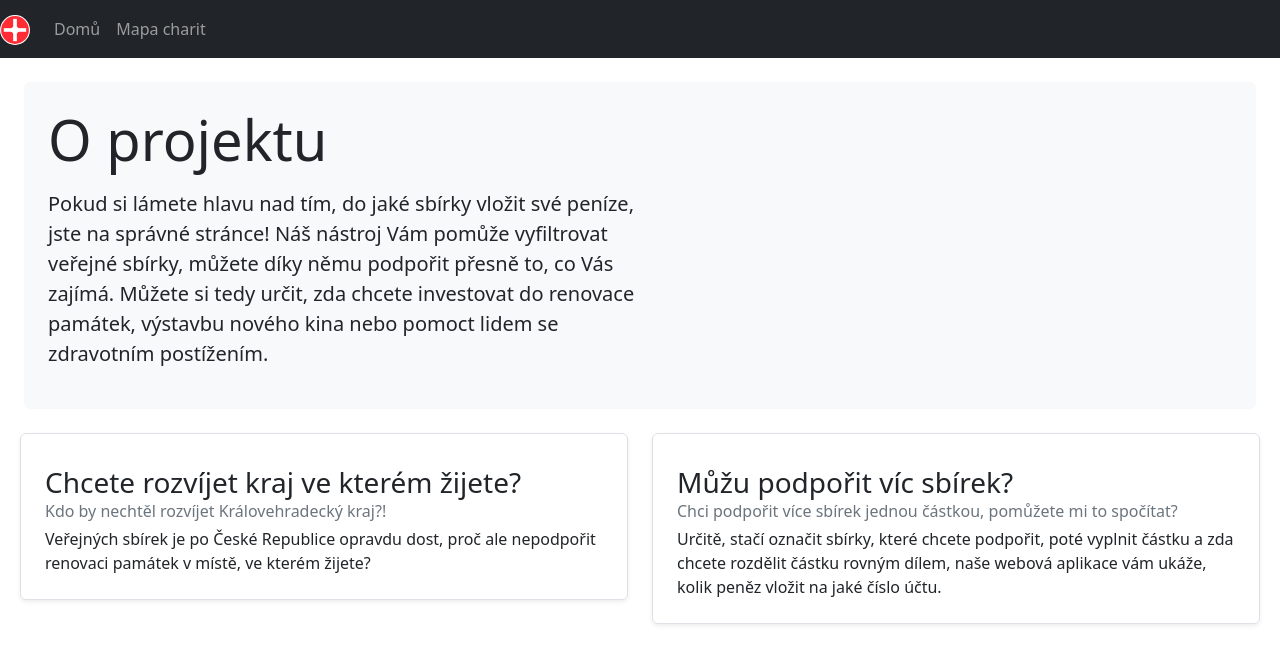
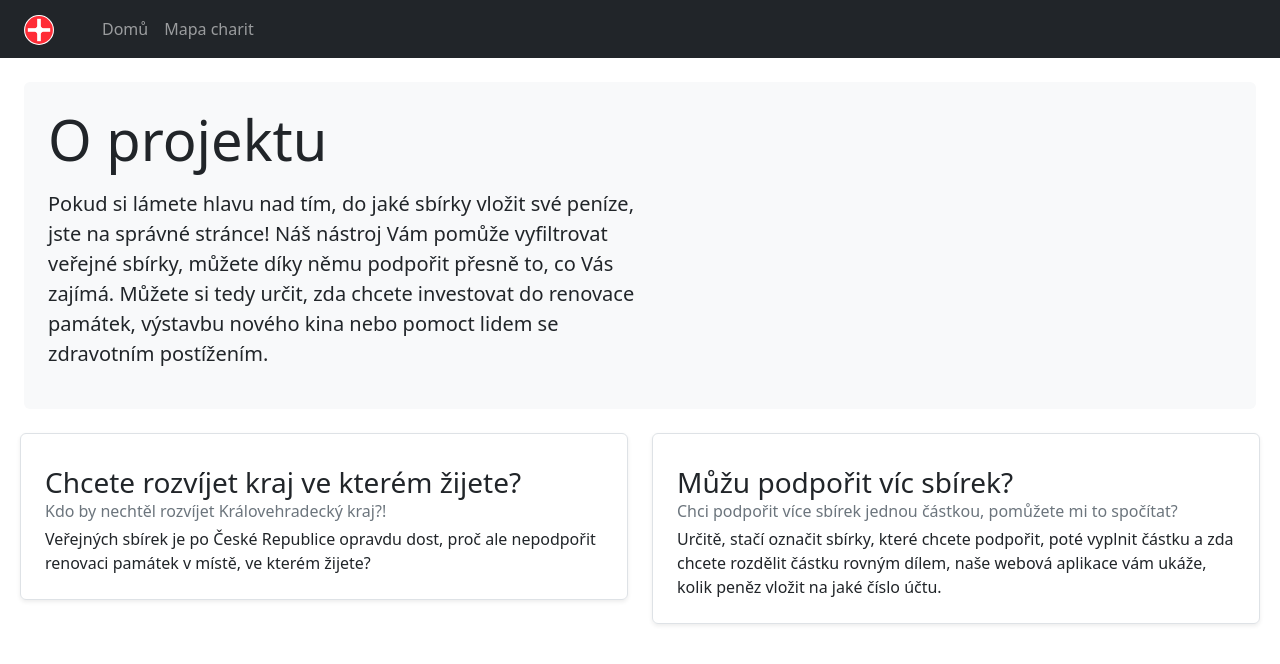
Before and after one commit to matousek11/charity, a Next.js app: page / in a window 1280 px wide. Shown: the top 664 px of the page. Built offline with nearby package versions, Linux system fonts and the light colour scheme.

Commit message:
Odsazení loga - dokončení navbaru

```diff
--- a/src/modules/common/Layout.js
+++ b/src/modules/common/Layout.js
@@ -6,9 +6,15 @@ const Layout = ({ children }) => {
   return (
     <>
       <div>
-        <nav className="navbar navbar-expand-lg navbar-dark bg-dark">
+        <nav className="navbar navbar-expand-md navbar-dark bg-dark pl-4">
           <a className="navbar-brand" href="#">
-            <img src="/img/logo.svg" width="30" height="30" alt="" />
+            <img
+              className="mx-4"
+              src="/img/logo.svg"
+              width="30"
+              height="30"
+              alt="logo"
+            />
           </a>
           <button
             className="navbar-toggler"
```
